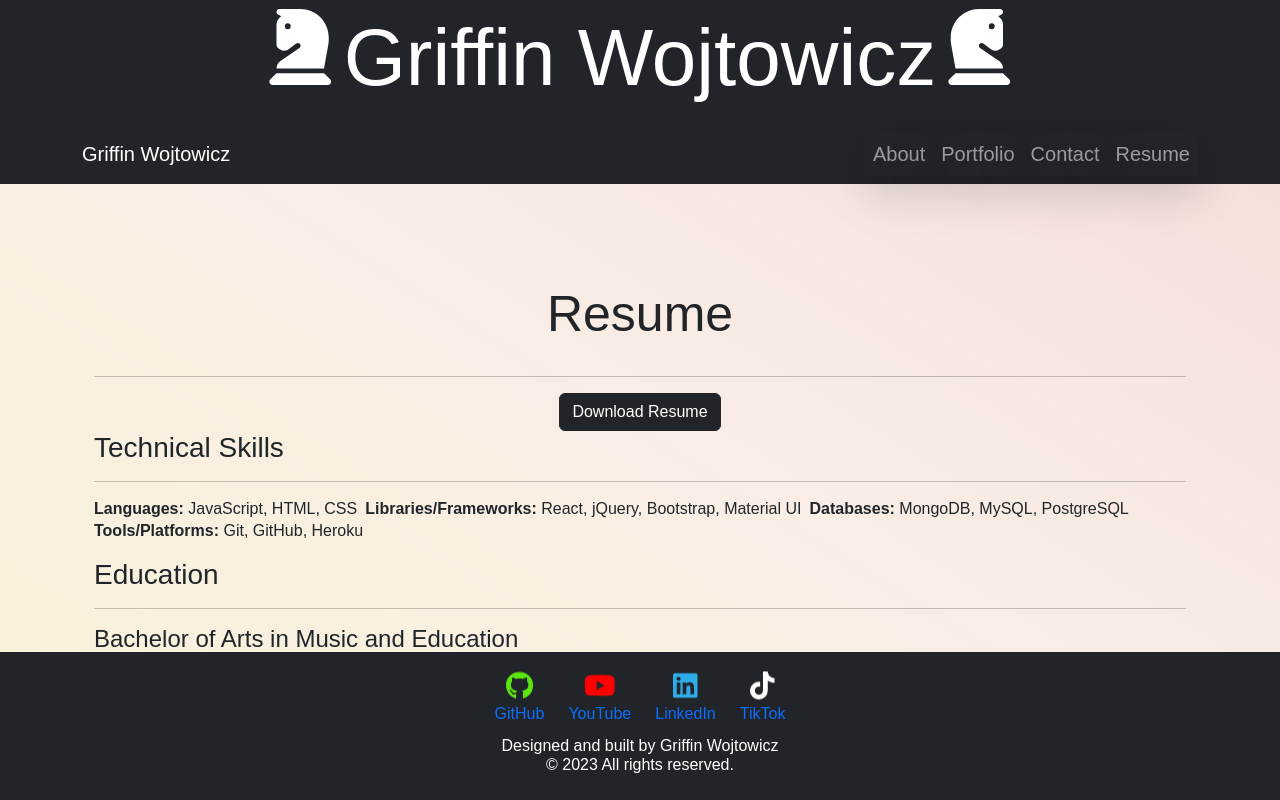
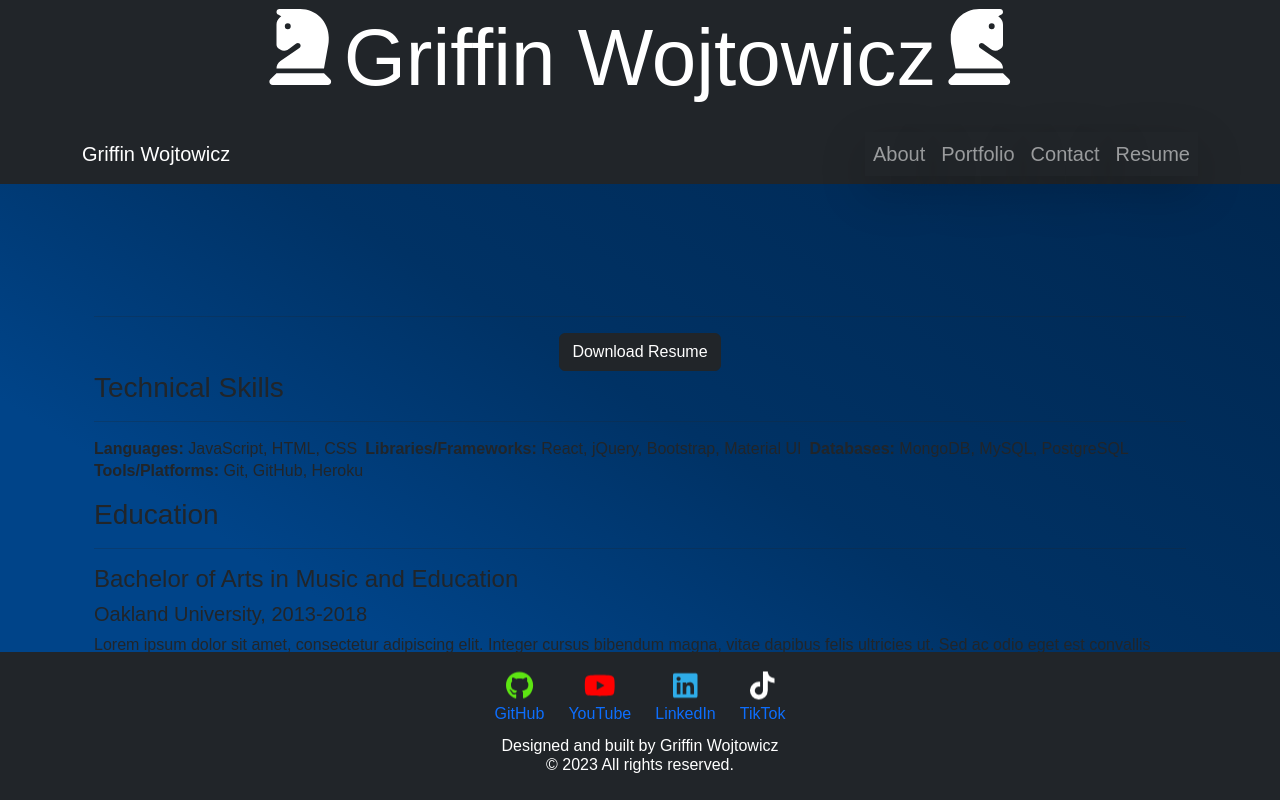
Before and after one commit to griffinwoj/GWportfolio, a React (Create React App) app: page /src/components/Resume.js in a window 1280 px wide. Shown: the top 800 px of the page. Built offline with nearby package versions, Linux system fonts and the light colour scheme; the HTML template or start-up script is replaced by a standard one.

Commit message:
updated json

```diff
--- a/src/components/Header.js
+++ b/src/components/Header.js
@@ -5,6 +5,7 @@ import { FontAwesomeIcon } from "@fortawesome/react-fontawesome";
 import { faChessKnight } from "@fortawesome/free-solid-svg-icons";
 import { Container, Row, Col } from "react-bootstrap";
 import "../style/Header.css";
+
 
 // Header component
 function Header() {
--- a/src/components/Resume.js
+++ b/src/components/Resume.js
@@ -11,7 +11,7 @@ function Resume() {
       <Container className="resume-section">
         <Row>
           <Col className="text-center">
-            <h1>Resume</h1>
+            <h1></h1>
             <hr className="star-primary" />
             <Button variant="dark" href={PDF} download>
               Download Resume
--- a/src/style/About.css
+++ b/src/style/About.css
@@ -69,9 +69,9 @@
 }
 
 #about {
-  background-color: #00b0b2; /* (0,176,178) */
+  background-color: #00244A; /* (0,176,178) */
 }
 
 .card-text {
-  color: #3f647e; /* (237,243,175) */
+  color: #D4B139; /* (237,243,175) */
 }
--- a/src/style/App.css
+++ b/src/style/App.css
@@ -16,9 +16,9 @@ body {
   -moz-osx-font-smoothing: grayscale;
   background-image: linear-gradient(
     to top right,
-    #fac90624 0%,
-    #ff660014 50%,
-    #cc330025 100%
+    #004489 25%,
+    #003265 50%,
+    #00244A 100%
   );
   background-repeat: no-repeat;
   background-attachment: fixed;
--- a/src/style/Contact.css
+++ b/src/style/Contact.css
@@ -10,7 +10,8 @@
 
 /* Styling for the custom send message button */
 .custom-send-message-button {
-  background-color: #3f647e; /* (76, 175, 80) */
+  background-color: #B9870C;
+  /* (76, 175, 80) */
   border: none;
   color: white;
   text-align: center;
@@ -26,6 +27,7 @@
 
 /* Styling for the custom send message button when hovered over */
 .custom-send-message-button:hover {
-  background-color: #3f647e; /* (22, 101, 26) */
+  background-color: #3f647e;
+  /* (22, 101, 26) */
   color: white;
 }
```
Also changed, not shown: package.json (+6 -6 lines), 15 other files (tests, documents, lock files or other folders).
